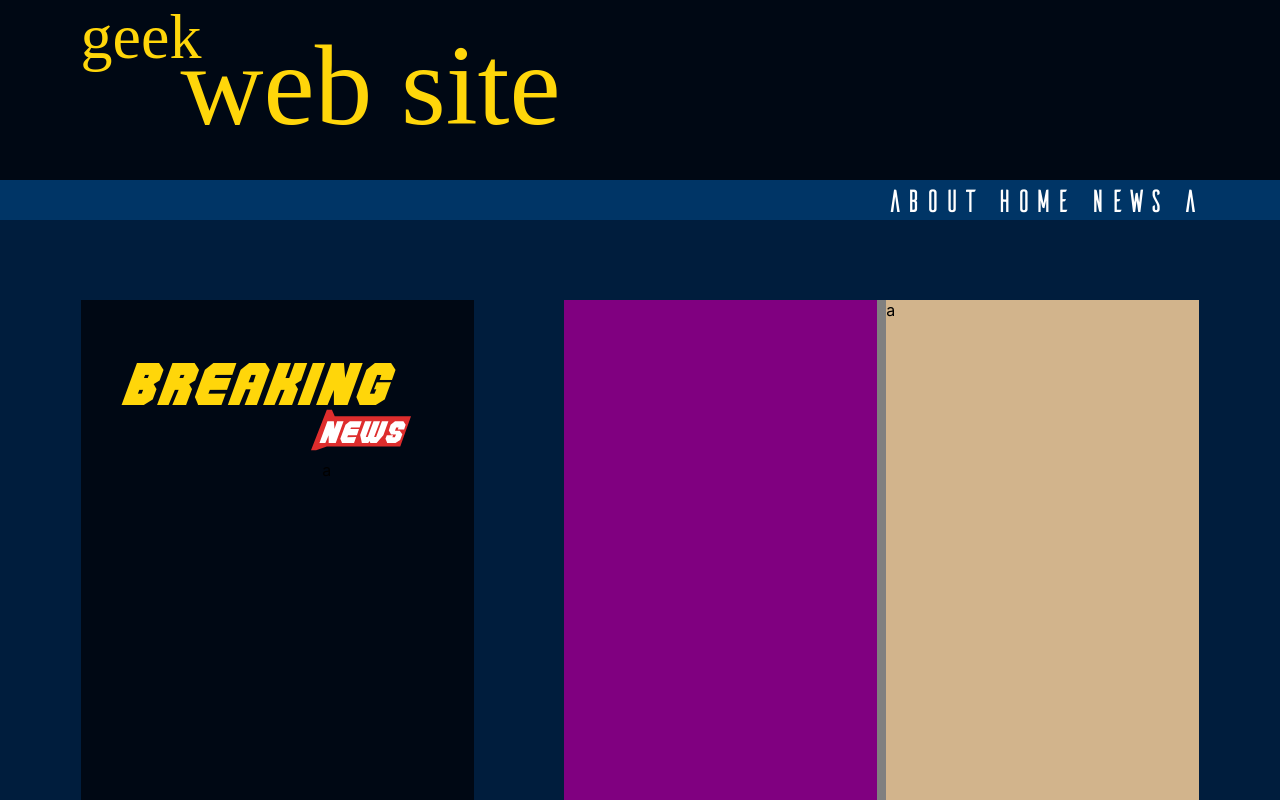
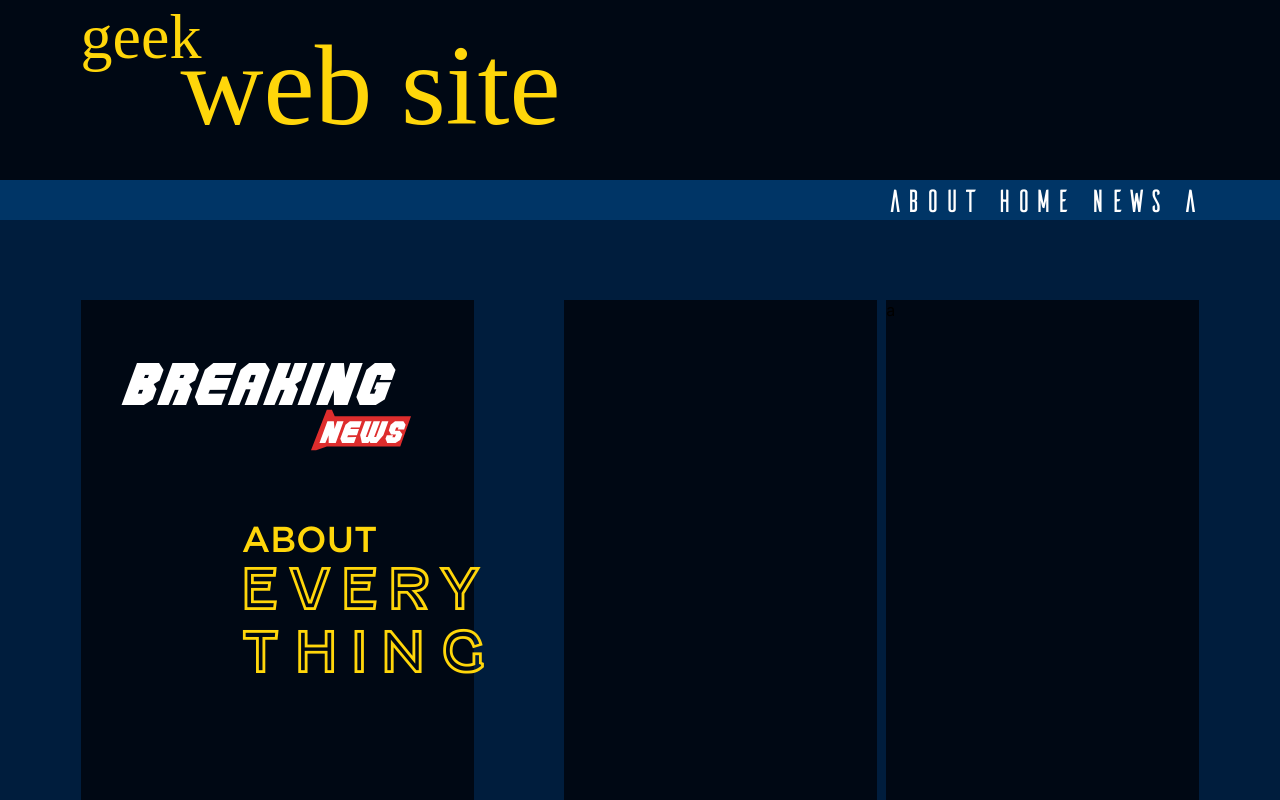
Before and after one commit to lucas-de-F/StarWarsPlanetsSearch, a React (Create React App) app: page / in a window 1280 px wide. Shown: the top 800 px of the page. Built offline with nearby package versions, Linux system fonts and the light colour scheme.

Commit message:
feat: style main text

```diff
--- a/src/App.css
+++ b/src/App.css
@@ -14,6 +14,14 @@
     font-family: action force;
     src: url('./fonts/Action_Force.ttf');
   }
+  @font-face {
+    font-family: gotham medium;
+    src: url('./fonts/Gotham-Medium.otf');
+  }
+  @font-face {
+    font-family: fenwick;
+    src: url('./fonts/fenwick_ol_free.ttf');
+  }
 
   .parent {
     display: grid;
@@ -29,7 +37,6 @@
     .navColor { background-color: #003566 }
     .bodyColor { background-color: #001D3D; z-index: -3; }
     .color3 { background-color: green }
-    .color4 { background-color: grey }
     .color5 { background-color: purple }
     .color6 { background-color: aqua }
     .color7 { background-color: tan }
@@ -52,7 +59,22 @@
       font: 64px star jedi;
       margin: 0;
       z-index: 2
-
+    }
+    .mainTextAbout {
+      font: 5vw fenwick;
+      line-height: 50px;
+      letter-spacing: 10px;
+      margin-right: 10px;
+      margin: 0;
+      padding: 0;
+    }
+    .mainTextEvery {
+      font: 5vw fenwick;
+      line-height: 50px;
+      letter-spacing: 16px;
+      margin: 0;
+      padding: 0;
+      margin-top: 1vw;
     }
     .websiteLogo {
       margin-left: 100px;
@@ -67,6 +89,7 @@
       z-index: 2
     }
     .braking {
+      color: white;
       font: 70px action force;
       margin: 0;
     }
@@ -101,8 +124,8 @@
 
     .main { grid-area: 16 / 2 / 49 / 7; }
     .mainTitle { grid-area: 17 / 2 / 22 / 6; margin: 40px; }
-    .mainText { grid-area: 24 / 5 / 39 / 7; }
-    .mainSupportText { grid-area: 42 / 5 / 44 / 7; }
+    .mainText { grid-area: 27 / 4 / 39 / 7; font: 36px gotham medium;}
+    .mainSupportText { grid-area: 42 / 5 / 44 / 7 }
     .mainFooter { grid-area: 47 / 5 / 48 / 7; }
 
     .article { grid-area: 16 / 8 / 49 / 16; }
--- a/src/App.tsx
+++ b/src/App.tsx
@@ -33,17 +33,20 @@ function App() {
       </div>
 
 
-      <div className="mainText ">a </div>
-      <div className="mainSupportText ">a </div>
-      <div className="mainFooter ">a </div>
-      <div className="article color4">a </div>
+      <div className="mainText color2 pading0">ABOUT
+        <p className='mainTextAbout'>EVERY</p>
+        <p className='mainTextEvery'>THING</p>
+      </div>
+      <div className="mainSupportText">a</div>
+      <div className="mainFooter darkColor">a </div>
+      <div className="article">a </div>
       <div className="section1Nav ">a </div>
       <div className="section1Item1 ">a </div>
       <div className="section1Item2 ">a </div>
-      <div className="section2 color6">a </div>
-      <div className="sectionFooter color7">a </div>
-      <div className="footer color7">a </div>
-      <div className="section1 color5">  </div>
+      <div className="section2 darkColor">a </div>
+      <div className="sectionFooter darkColor">a </div>
+      <div className="footer darkColor">a </div>
+      <div className="section1 darkColor">  </div>
     </body>
   );
 }
```
